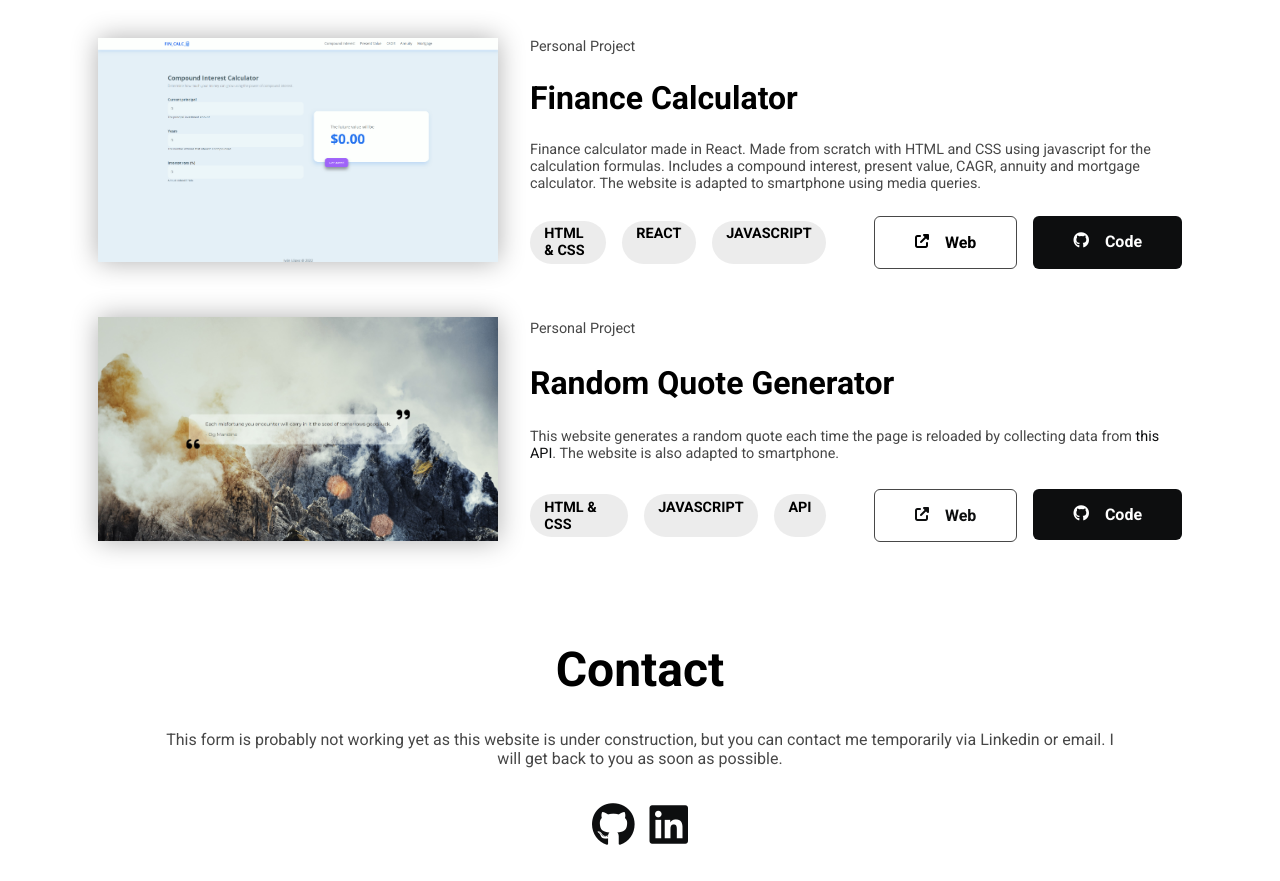
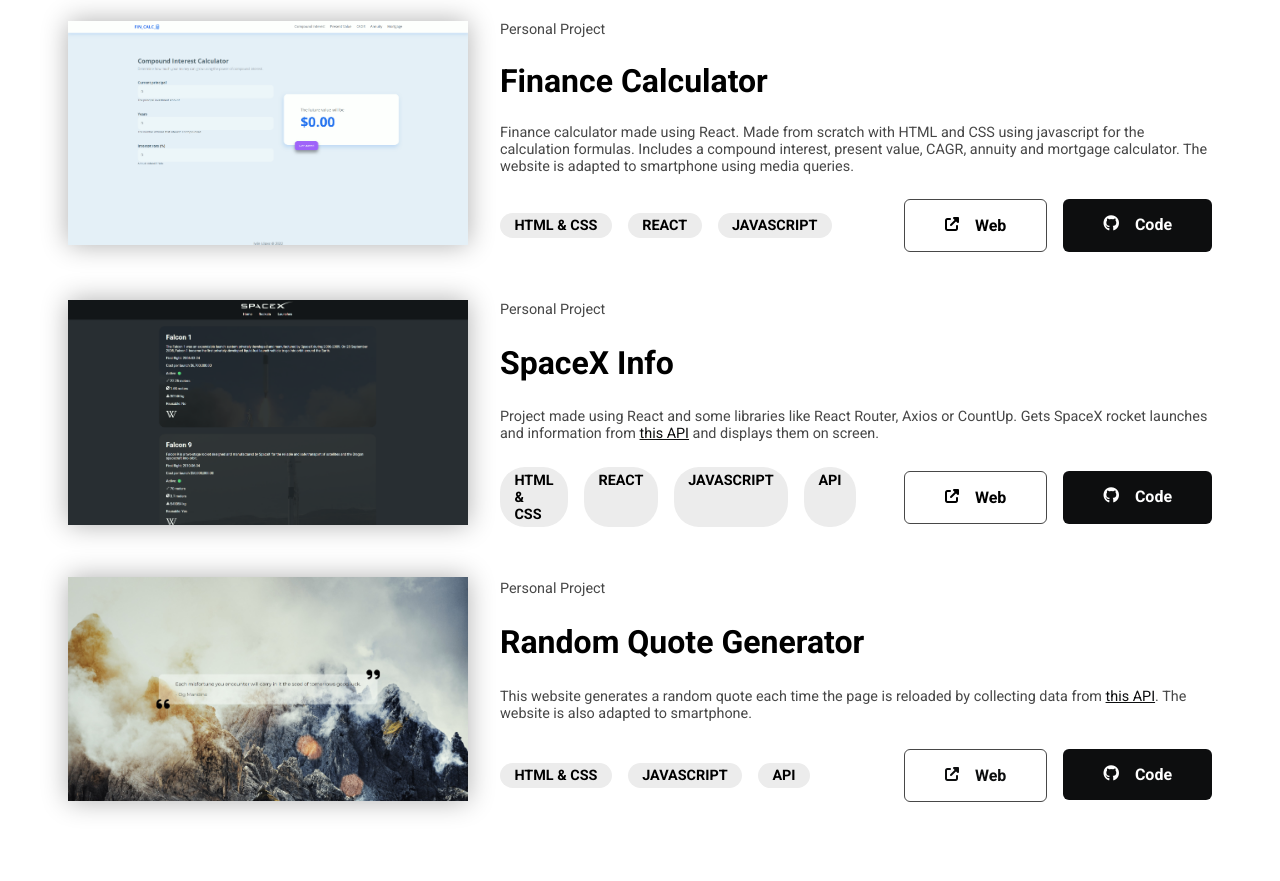
Before and after one commit to ilm1337/personal-portfolio, a website built with Vite: page src/index.html in a window 1280 px wide. Shown: the part 1240-2121 px from the top of the page. Built offline with nearby package versions, Linux system fonts and the light colour scheme; a web font is replaced by a local one.

Commit message:
Added SpaceX Info to work section

```diff
--- a/src/index.css
+++ b/src/index.css
@@ -29,6 +29,15 @@ p {
   color: var(--grey);
 }
 
+a {
+  text-decoration: none;
+  color: var(--black);
+}
+
+p a {
+  text-decoration: underline;
+}
+
 .flex-column {
   display: flex;
   flex-direction: column;
@@ -38,11 +47,6 @@ strong {
   color: white;
   background-color: var(--black);
   transition: 0.5s;
-}
-
-a {
-  text-decoration: none;
-  color: var(--black);
 }
 
 .title {
--- a/src/index.html
+++ b/src/index.html
@@ -157,7 +157,7 @@
               <p>Personal Project</p>
               <h2 class="portfolio-item-title title-2">Finance Calculator</h2>
               <p>
-                Finance calculator made in React. Made from scratch with HTML
+                Finance calculator made using React. Made from scratch with HTML
                 and CSS using javascript for the calculation formulas. Includes
                 a compound interest, present value, CAGR, annuity and mortgage
                 calculator. The website is adapted to smartphone using media
@@ -168,6 +168,40 @@
                   <p class="portfolio-tag">HTML & CSS</p>
                   <p class="portfolio-tag">REACT</p>
                   <p class="portfolio-tag">JAVASCRIPT</p>
+                </div>
+                <div class="portfolio-item-buttons">
+                  <button class="portfolio-button button button-2">
+                    <i class="fa-solid fa-up-right-from-square"></i>Web
+                  </button>
+                  <button class="portfolio-button button button-1">
+                    <i class="fa-brands fa-github"></i>Code
+                  </button>
+                </div>
+              </div>
+            </div>
+          </div>
+          <div class="portfolio-item">
+            <div class="porfolio-item-image">
+              <img src="./assets/spacex.png" alt="Random Quote" />
+            </div>
+            <div class="portfolio-item-info flex-column">
+              <p>Personal Project</p>
+              <h2 class="portfolio-item-title title-2">SpaceX Info</h2>
+              <p>
+                Project made using React and some libraries like React Router,
+                Axios or CountUp. Gets SpaceX rocket launches and information
+                from
+                <a target="_blank" href="https://docs.spacexdata.com/"
+                  >this API</a
+                >
+                and displays them on screen.
+              </p>
+              <div class="portfolio-item-footer">
+                <div class="portfolio-item-tags">
+                  <p class="portfolio-tag">HTML & CSS</p>
+                  <p class="portfolio-tag">REACT</p>
+                  <p class="portfolio-tag">JAVASCRIPT</p>
+                  <p class="portfolio-tag">API</p>
                 </div>
                 <div class="portfolio-item-buttons">
                   <button class="portfolio-button button button-2">
```
Also changed, not shown: src/assets/spacex.png (added).
